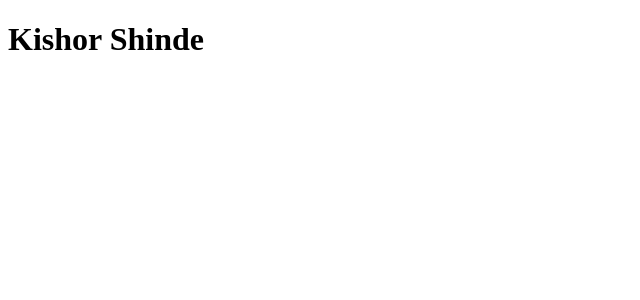
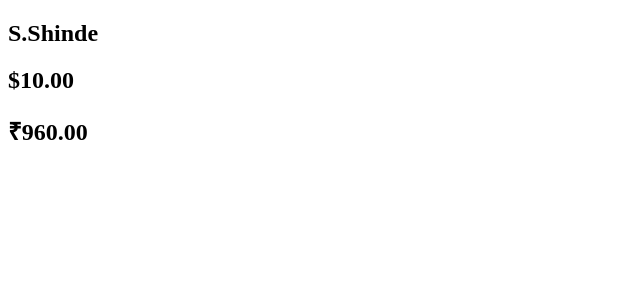
Before and after one commit to kishor-shinde-96/anguler-21-2026, an Angular app: page / in a window 1280 px wide. Shown: the top 300 px of the page, without its empty margins (0-640 px from the left). Built offline with nearby package versions, Linux system fonts and the light colour scheme.

Commit message:
custom pipes

```diff
--- a/src/app/app.html
+++ b/src/app/app.html
@@ -1 +1,6 @@
-<h1>Kishor Shinde</h1>
+<h2>{{fullName | pipeShortName}}</h2>
+
+
+<h2>{{usd | currency}}</h2>
+
+<h2>{{usd | convert:usdToInr | currency:'INR'}}</h2>
--- a/src/app/app.ts
+++ b/src/app/app.ts
@@ -1,8 +1,10 @@
 import { Component, signal } from '@angular/core';
-import { RouterOutlet } from '@angular/router';
+import { PipeShortNamePipe } from './pipe/pipe-short-name-pipe';
+import { ConvertPipe } from './pipe/convert-pipe';
+import { CommonModule } from '@angular/common';
 
 @Component({
-  imports: [RouterOutlet],
+  imports: [ PipeShortNamePipe,ConvertPipe,CommonModule ],
   selector: 'app-root',
   styleUrl: './app.css',
   templateUrl: './app.html',
@@ -10,4 +12,9 @@ import { RouterOutlet } from '@angular/router';
 export class App {
   protected readonly title = signal('anguler-tutorial-2026');
 
+  fullName = 'Shrre Shinde';
+
+  usd = 10;
+  usdToInr = 96;
+
 }
--- /dev/null
+++ b/src/app/pipe/convert-pipe.ts
@@ -0,0 +1,10 @@
+import { Pipe, PipeTransform } from '@angular/core';
+
+@Pipe({
+  name: 'convert',
+})
+export class ConvertPipe implements PipeTransform {
+  transform(amount: number, rate: number): number {
+    return amount * rate;
+  }
+}
--- /dev/null
+++ b/src/app/pipe/pipe-short-name-pipe.ts
@@ -0,0 +1,17 @@
+import { Pipe, PipeTransform } from '@angular/core';
+
+@Pipe({
+  name: 'pipeShortName',
+})
+export class PipeShortNamePipe implements PipeTransform {
+  transform(fullName: string): string {
+    const parts = fullName.split(' ');
+
+    if(parts.length > 2) return fullName;
+
+    const first = parts[0].charAt(0).toUpperCase();
+    const last = parts[1];
+
+    return `${first}.${last}`;
+  }
+}
```
Also changed, not shown: 2 other files (tests, documents, lock files or other folders).
